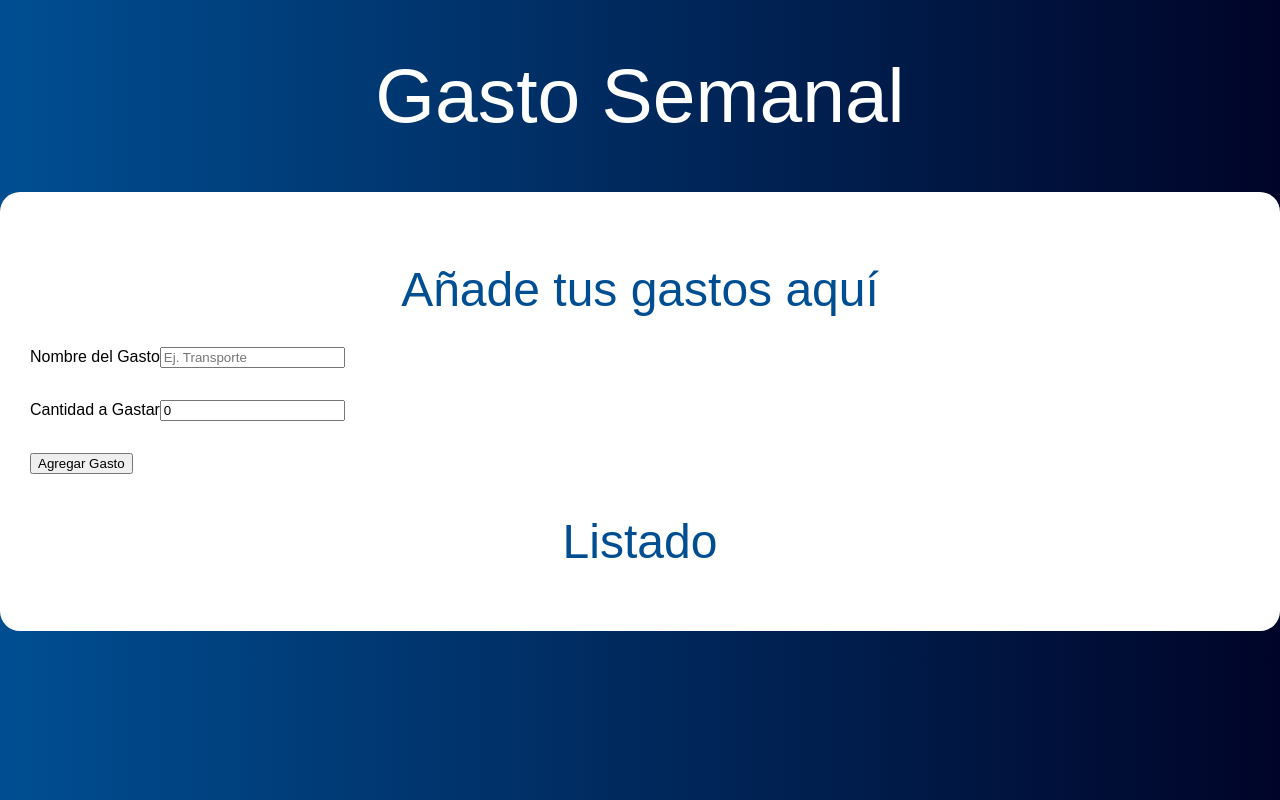
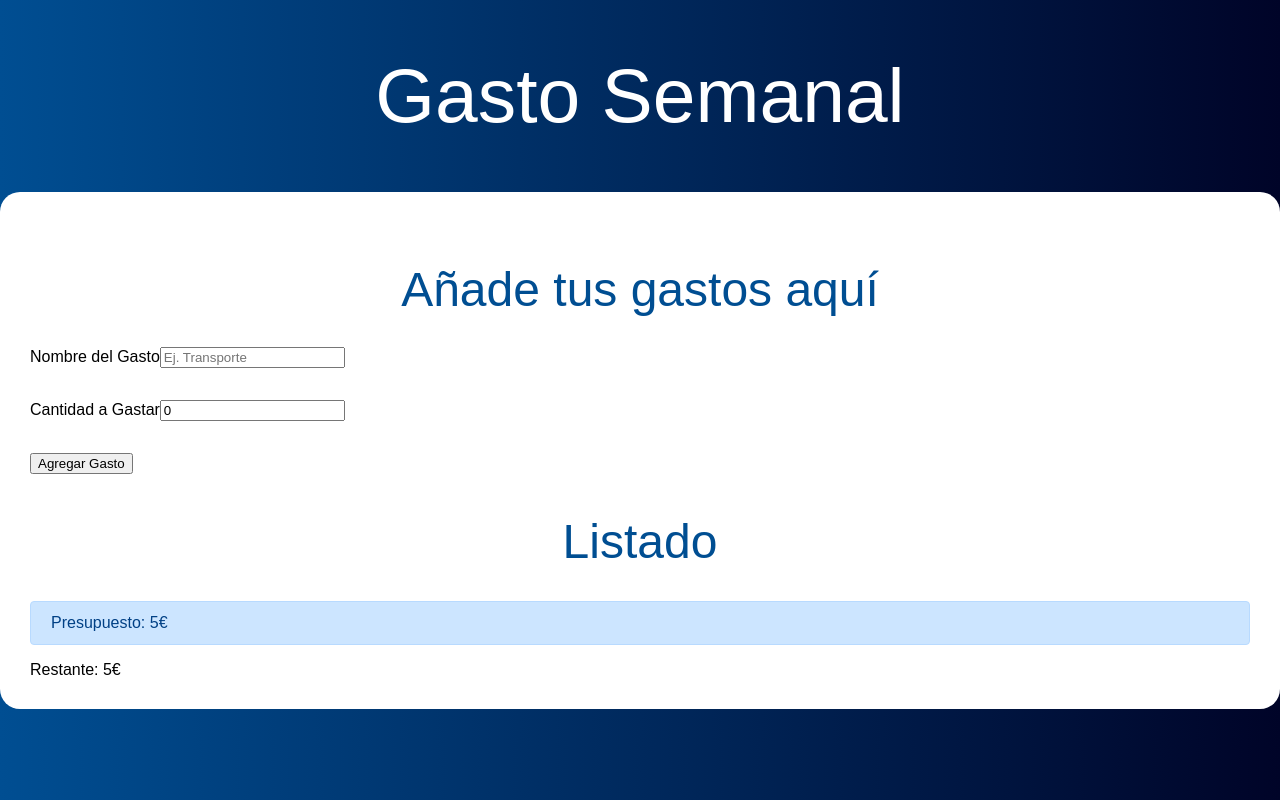
Before and after one commit to pipe473/Presupuesto-de-Gastos-con-ReactJS, a React (Create React App) app: page / in a window 1280 px wide. Both pictures are taken after typing "5" into the empty fields and a click on the input "Añadir Presupuesto". Built offline with nearby package versions, Linux system fonts and the light colour scheme; the HTML template or start-up script is replaced by a standard one.

Commit message:
Componente de control de presupuesto añadido y primera parte terminado

```diff
--- a/src/App.js
+++ b/src/App.js
@@ -2,7 +2,7 @@ import React, { useState } from 'react';
 import Pregunta from './components/Pregunta';
 import Formulario from './components/Formulario';
 import Listado from './components/Listado';
-import controlPresupuesto from './components/controlPresupuesto';
+import ControlPresupuesto from './components/ControlPresupuesto';
 
 function App () {
   // Definir el state
@@ -44,7 +44,10 @@ function App () {
                   gastos={gastos}
                 />
 
-                <controlPresupuesto />
+                <ControlPresupuesto
+                  presupuesto={presupuesto}
+                  restante={restante}
+                />
                 </div>
             </div>
           )}
--- a/src/components/controlPresupuesto.js
+++ b/src/components/controlPresupuesto.js
@@ -1,16 +1,16 @@
 import React, { Fragment } from 'react';
 
-const controlPresupuesto = () => {
+const ControlPresupuesto = ({presupuesto, restante}) => {
     return (
         <Fragment>
             <div className="alert alert-primary">
-                Presupuesto:
+                Presupuesto: {presupuesto}€
             </div>
             <div className="presupuesto ">
-                Restante:
+                Restante: {restante}€
             </div>
         </Fragment>
      );
 }
 
-export default controlPresupuesto;
+export default ControlPresupuesto;
```
Also changed, not shown: src/components/Gasto.js (+1 -6 lines).
